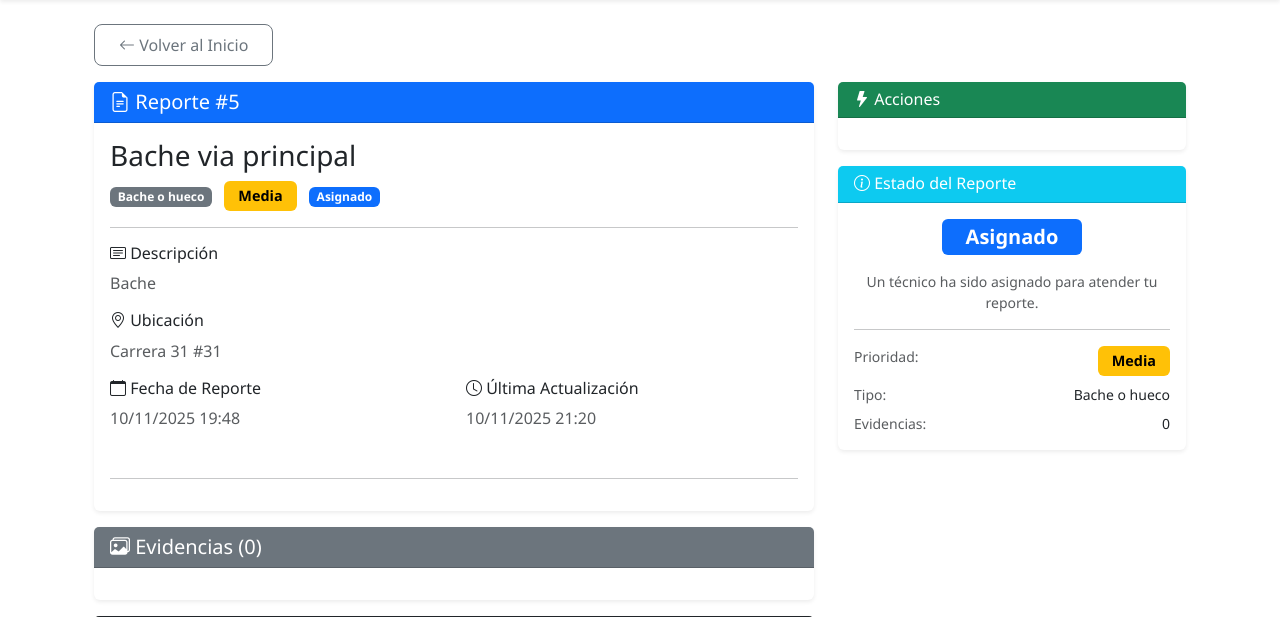
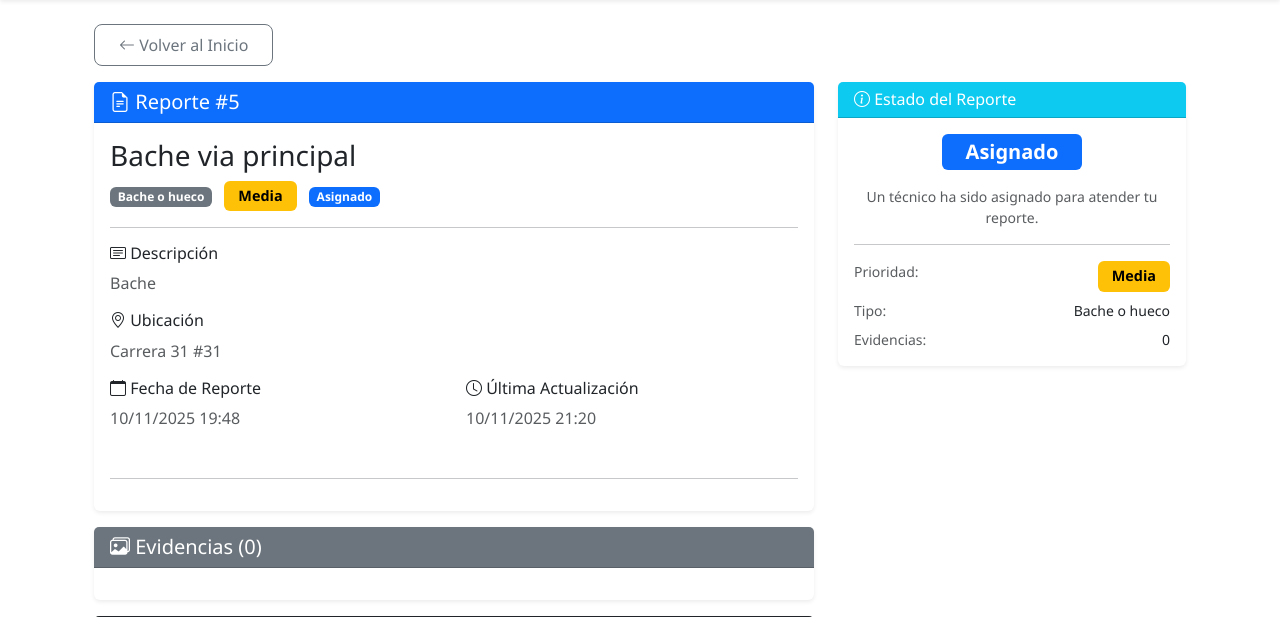
Before and after one commit to ney1x/monitoreo-calles-baq, a Django app: page /reportes/detalle/5/ in a window 1280 px wide. Shown: the part 57-674 px from the top of the page. Run offline with Django 5.2, Linux system fonts and the light colour scheme; a user stored in the database is signed in; data comes from the database, SQL or seed files in the repository; some libraries are stand-ins or nearby versions.

Commit message:
ciudadano finalizado

```diff
--- a/apps/reportes/templates/reportes/detalle_reporte.html
+++ b/apps/reportes/templates/reportes/detalle_reporte.html
@@ -175,26 +175,6 @@
 
         <!-- COLUMNA DERECHA: Acciones y Estadísticas -->
         <div class="col-lg-4">
-            <!-- Acciones Rápidas -->
-            <div class="card border-0 shadow-sm mb-3">
-                <div class="card-header bg-success text-white">
-                    <h6 class="mb-0">
-                        <i class="bi bi-lightning-fill"></i> Acciones
-                    </h6>
-                </div>
-                <div class="card-body">
-                    <div class="d-grid gap-2">
-                        {% if reporte.latitud and reporte.longitud %}
-                        <a href="https://www.google.com/maps?q={{ reporte.latitud }},{{ reporte.longitud }}"
-                           target="_blank"
-                           class="btn btn-outline-primary">
-                            <i class="bi bi-map"></i> Ver en Google Maps
-                        </a>
-                        {% endif %}
-                    </div>
-                </div>
-            </div>
-
     <!-- Información del Estado -->
     <div class="card border-0 shadow-sm">
         <div class="card-header bg-info text-white">
@@ -243,8 +223,17 @@
                     <span>{{ reporte.evidencias.count }}</span>
                 </div>
             </div>
+
+            {% if reporte.latitud and reporte.longitud %}
+            <hr>
+            <div class="d-grid">
+                <a href="https://www.google.com/maps?q={{ reporte.latitud }},{{ reporte.longitud }}"
+                   target="_blank"
+                   class="btn btn-outline-primary">
+                    <i class="bi bi-map"></i> Ver en Google Maps
+                </a>
             </div>
-            </div>
+            {% endif %}
         </div>
     </div>
 </div>
```
Lines whose indentation alone changed are shown as unchanged.
